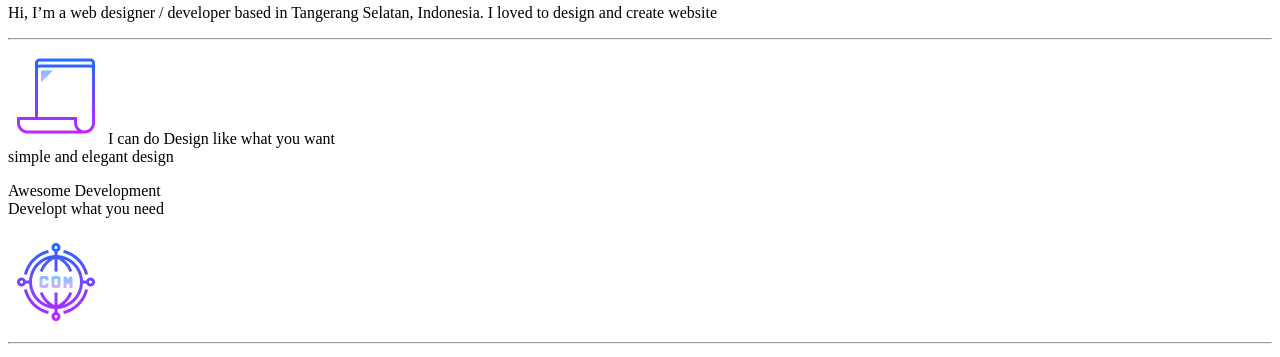
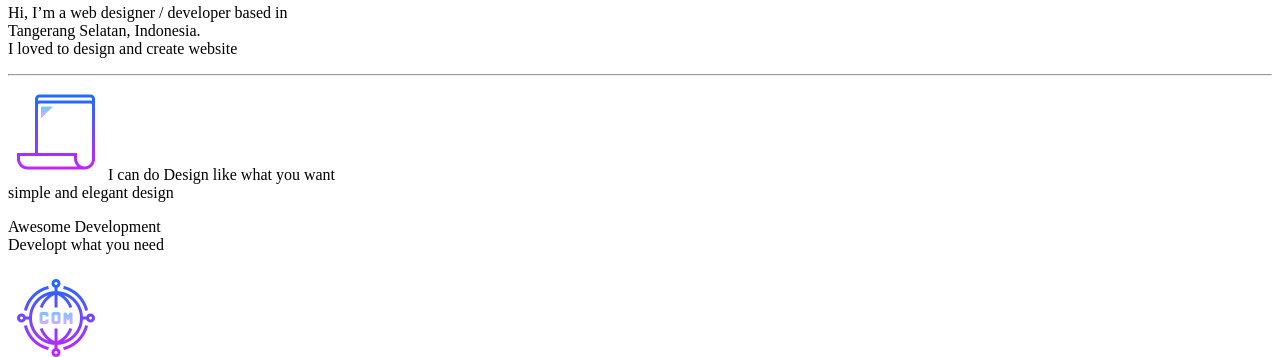
Before and after one commit to aditilham/project-html, a plain HTML site: page index.html in a window 1280 px wide. Shown: the part 246-603 px from the top of the page. Drawn offline with Linux system fonts and the light colour scheme.

Commit message:
update 8

```diff
--- a/index.html
+++ b/index.html
@@ -22,8 +22,8 @@
             <section>
                 <img src="./assets/icons8-laptop-96.png">
                 <p>Hi,
-                    I’m a web designer / developer based in
-                    Tangerang Selatan, Indonesia.
+                    I’m a web designer / developer based in<br>
+                    Tangerang Selatan, Indonesia.<br>
                     I loved to design and create website
                 </p>
                 <hr />
```
